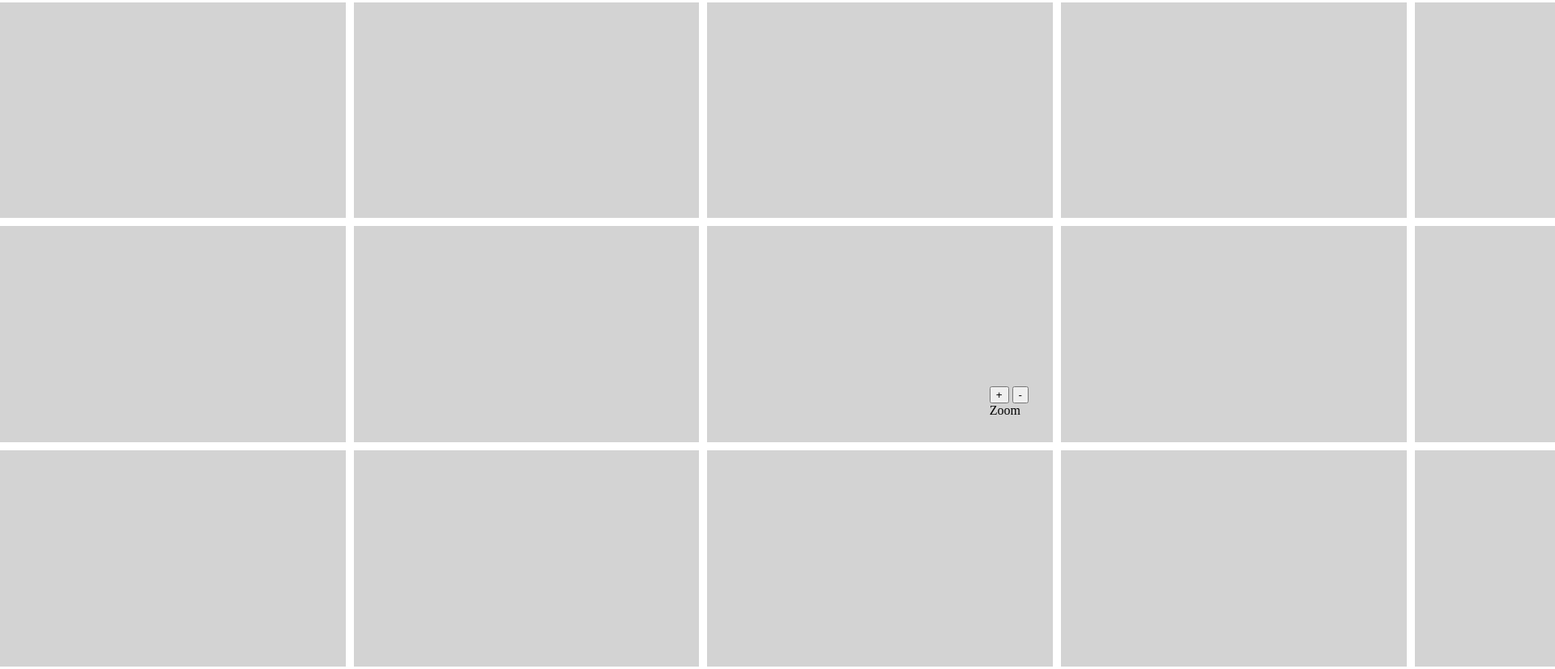
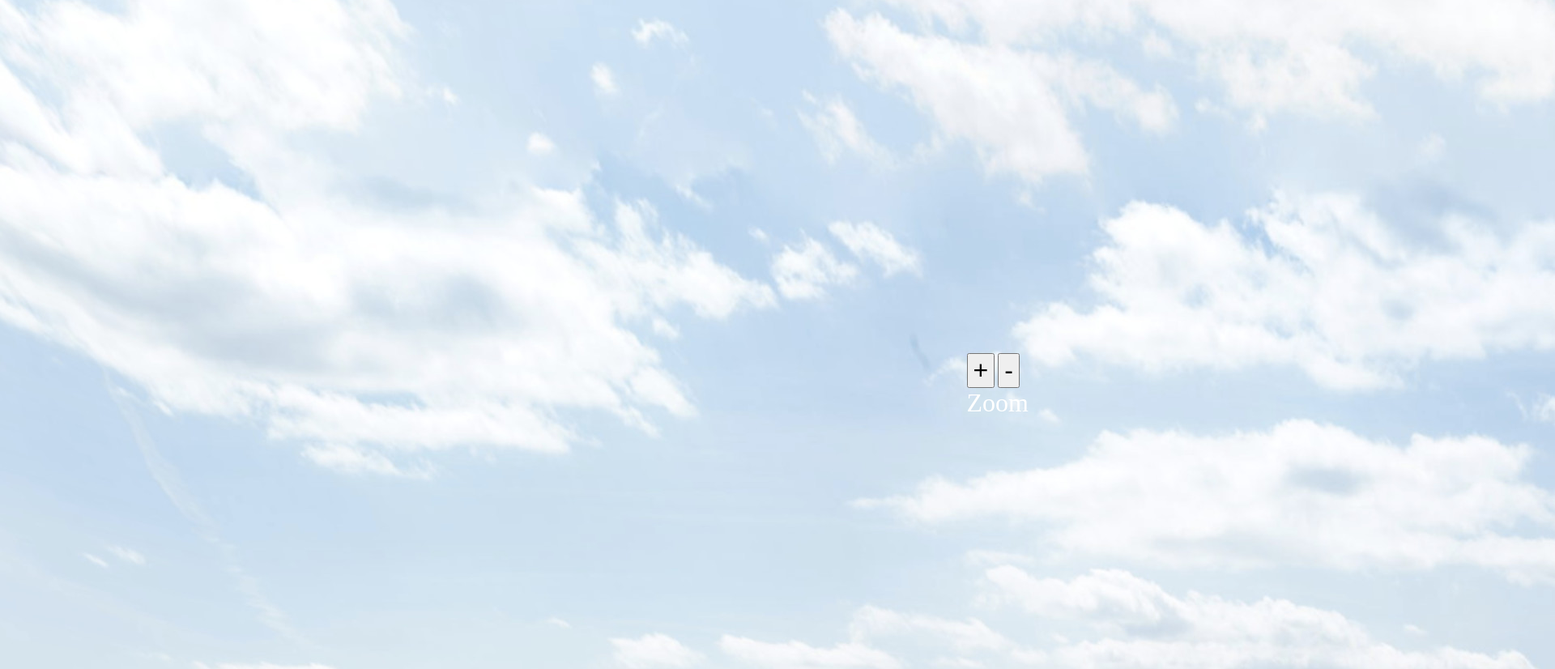
Before and after one commit to abhishekraj272/google-map-implementation, a plain HTML site: page index.html in a window 1280 px wide. Shown: the part 274-1100 px from the top of the page at 81% size, 1920 px wide, since content can reach past the window. Drawn offline with Linux system fonts and the light colour scheme.

Commit message:
feat: added new rendering implementation and readme

```diff
--- a/index.html
+++ b/index.html
@@ -7,8 +7,8 @@
 <body>
     <div id="app" class="wrapper"></div>
     <div class="zoom-wrapper">
-        <button>+</button>
-        <button>-</button>
+        <button id="zoom-in-btn">+</button>
+        <button id="zoom-out-btn">-</button>
         <p>Zoom</p>
     </div>
 </body>
--- a/index.js
+++ b/index.js
@@ -1,13 +1,61 @@
-function getBox(type, key, i) {
-  const ele = document.createElement(type);
-  ele.className = key;
-  ele.id = key + i;
-  return ele;
+class UIMap {
+  constructor(cdnBaseURL) {
+    this.zoom = 1;
+    this.cdnBaseURL = cdnBaseURL;
+    this.app = document.querySelector("#app");
+
+    for (let i = 1; i <= 25; i++) {
+      this.app.appendChild(this.getImageNode("box", i));
+    }
+  }
+
+  getImageURL(key) {
+    const url = new URL(
+      `z${this.zoom}/image-slice-${key}.jpg`,
+      this.cdnBaseURL
+    );
+
+    return url.href;
+  }
+
+  getImageNode(key, i) {
+    const ele = document.createElement("img");
+    ele.loading = "lazy";
+    ele.className = key;
+    ele.id = key + i;
+    return ele;
+  }
+
+  render() {
+    const imgs = document.querySelectorAll(".box");
+
+    imgs.forEach((img, i) => (img.src = this.getImageURL(i + 1)));
+  }
+
+  zoomIn() {
+    if (this.zoom === 6) return;
+    this.zoom++;
+    this.render();
+  }
+
+  zoomOut() {
+    if (this.zoom === 1) return;
+    this.zoom--;
+    this.render();
+  }
 }
 
-const app = document.querySelector("#app");
+const CDN_BASE_URL =
+  "https://cdn.jsdelivr.net/gh/abhishekraj272/google-map-implementation/images/";
 
-// Creating 25 divs for 5x5 grid
-for (let i = 0; i < 25; i++) {
-  app.appendChild(getBox("div", "box", i));
-}
+const uiMap = new UIMap(CDN_BASE_URL);
+
+document.onload = uiMap.render();
+
+document
+  .querySelector("#zoom-in-btn")
+  .addEventListener("click", uiMap.zoomIn.bind(uiMap));
+
+document
+  .querySelector("#zoom-out-btn")
+  .addEventListener("click", uiMap.zoomOut.bind(uiMap));
--- a/style.css
+++ b/style.css
@@ -9,18 +9,18 @@ height: 100%;
 .box {
   background-color: lightgrey;
   color: #fff;
-  padding: 20px;
   font-size: 150%;
+  object-fit: cover;
 }
 
 .wrapper {
   width: 100%;
   height: 100%;
   display: grid;
-  grid-gap: 10px;
-  grid-template-columns: repeat(5, calc(100vw / 3));
-  grid-template-rows: repeat(5, calc(100vh / 3));
-  grid-auto-flow: column;
+  /* grid-gap: 10px; */
+  grid-template-rows: repeat(5, 5fr);
+  grid-template-columns: repeat(5, 5fr);
+  grid-auto-flow: row;
 }
 
 .zoom-wrapper {
@@ -28,3 +28,12 @@ height: 100%;
   bottom: 10px;
   right: 10px;
 }
+
+button {
+  font-size: 2rem;
+}
+
+p {
+  font-size: 2rem;
+  color: #fff;
+}
```
Also changed, not shown: 1 other file.
